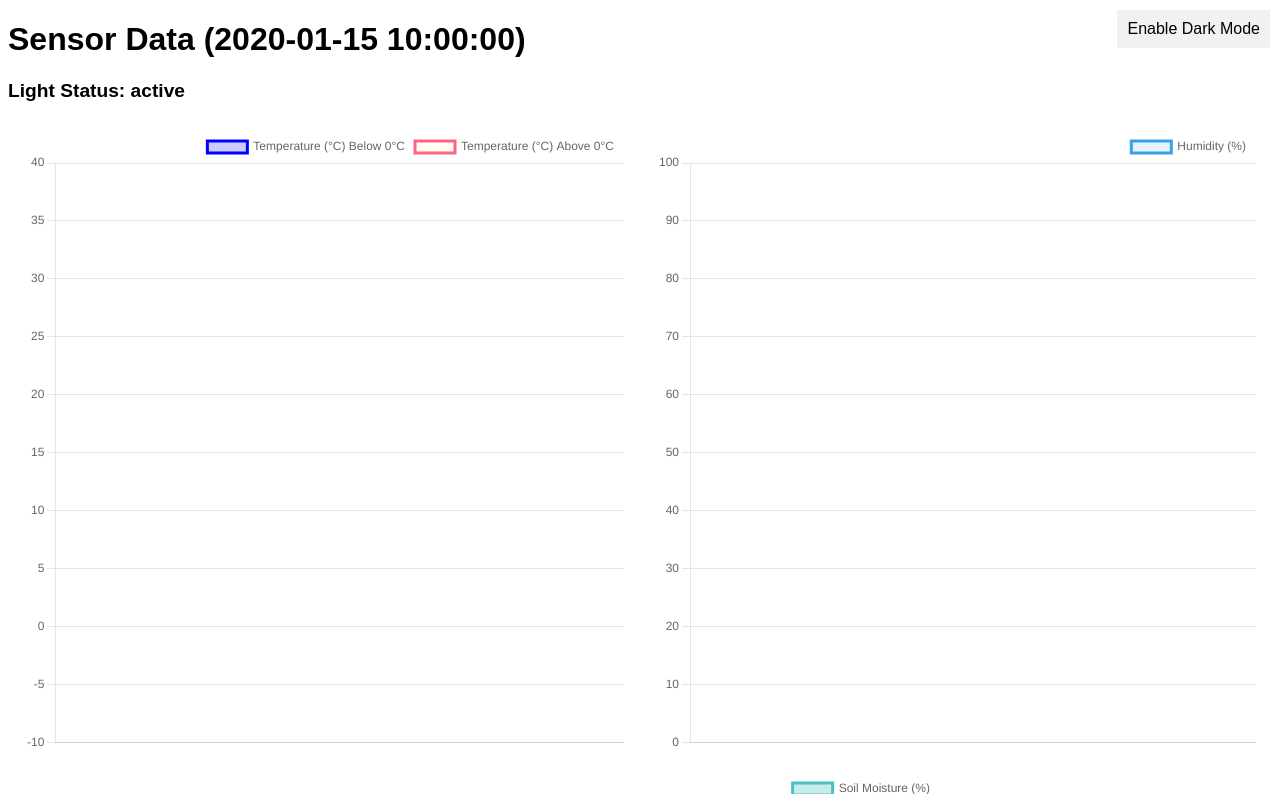
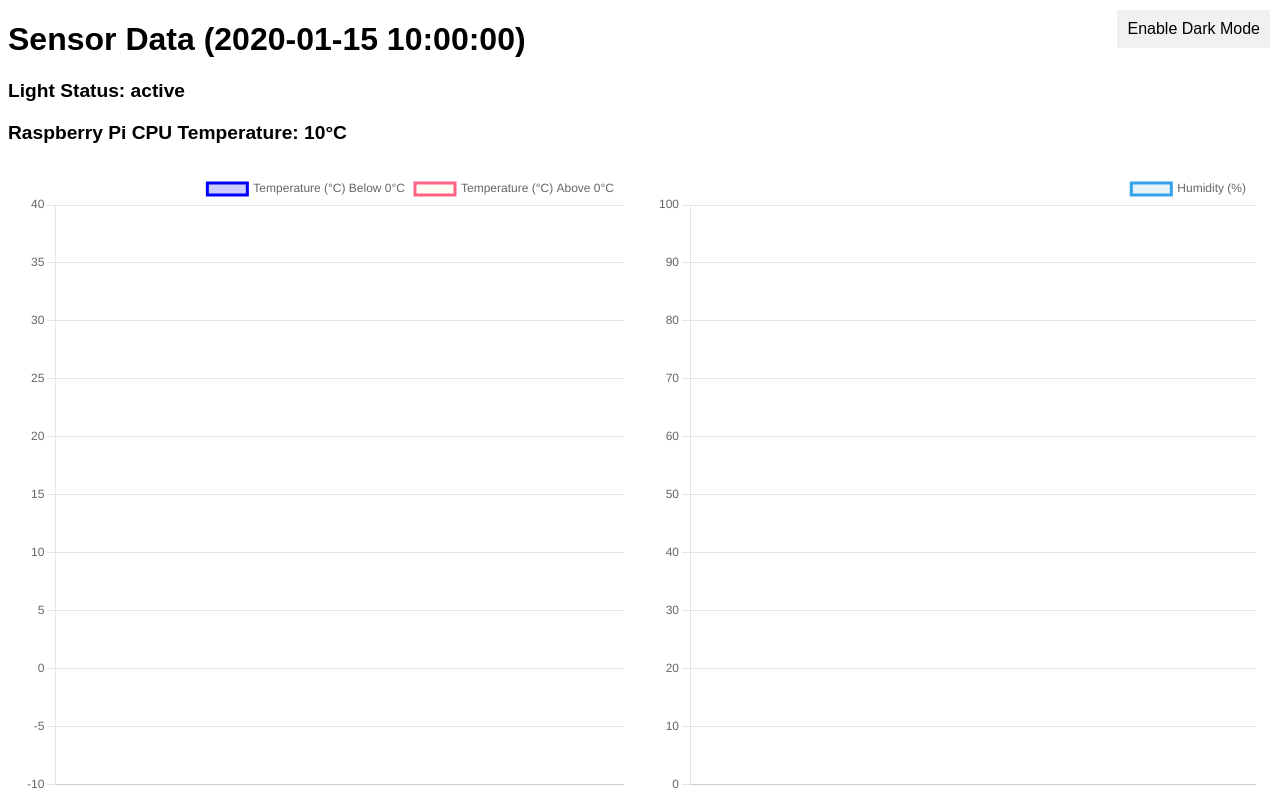
Before and after one commit to pawcijo/PiGarden, a Flask app: template templates/index.html in a window 1280 px wide. Shown: the top 794 px of the page. Run offline with Flask 3, Linux system fonts and the light colour scheme; the template is opened without the code that fills it: most values are stand-ins (such as "Sample title", 1, 10 or a date in 2020).

Commit message:
add cpu temperature info

```diff
--- a/app.py
+++ b/app.py
@@ -160,6 +160,19 @@ def index():
     humidities = [row[2] for row in rows]
     soil_moistures = [row[3] for row in rows]
 
+    # Read CPU temperature from the Raspberry Pi
+    def get_cpu_temperature():
+        try:
+            # Read the CPU temperature from the system file
+            with open("/sys/class/thermal/thermal_zone0/temp", "r") as temp_file:
+                temp = int(temp_file.read()) / 1000.0  # Convert to Celsius
+            return temp
+        except Exception as e:
+            print(f"Error reading CPU temperature: {e}")
+            return None
+
+    cpu_temperature = get_cpu_temperature()
+
     local_timezone = pytz.timezone(TIMEZONE)
     recent_date = datetime.now(local_timezone).strftime("%Y-%m-%d")
 
@@ -170,8 +183,10 @@ def index():
         humidities=humidities,
         soil_moistures=soil_moistures,
         recent_date=recent_date,
-        light_status=light_status
+        light_status=light_status,
+        cpu_temperature=cpu_temperature  # Pass CPU temperature to the template
     )
+
 
 if __name__ == "__main__":
     try:
--- a/templates/index.html
+++ b/templates/index.html
@@ -55,7 +55,7 @@
             font-size: 16px;
         }
 
-        .light-status {
+        .light-status, .cpu-temperature {
             margin-top: 20px;
             font-size: 1.2em;
             font-weight: bold;
@@ -73,6 +73,11 @@
         <p>Light Status: <span id="lightStatus">{{ light_status }}</span></p>
     </div>
 
+    <!-- Raspberry Pi CPU Temperature -->
+    <div class="cpu-temperature">
+        <p>Raspberry Pi CPU Temperature: <span id="cpuTemperature">{{ cpu_temperature | round(1) }}°C</span></p>
+    </div>
+
     <div class="chart-container">
         <!-- Temperature Chart -->
         <canvas id="temperatureChart"></canvas>
@@ -80,7 +85,7 @@
         <!-- Humidity Chart -->
         <canvas id="humidityChart"></canvas>
 
-        <!-- Soil Moisture Chart (newly added) -->
+        <!-- Soil Moisture Chart -->
         <canvas id="soilMoistureChart"></canvas>
     </div>
 
@@ -163,7 +168,7 @@
             }
         });
 
-        // Soil Moisture Chart (newly added)
+        // Soil Moisture Chart
         var ctxSoil = document.getElementById('soilMoistureChart').getContext('2d');
         var soilMoistureChart = new Chart(ctxSoil, {
             type: 'line',
```
